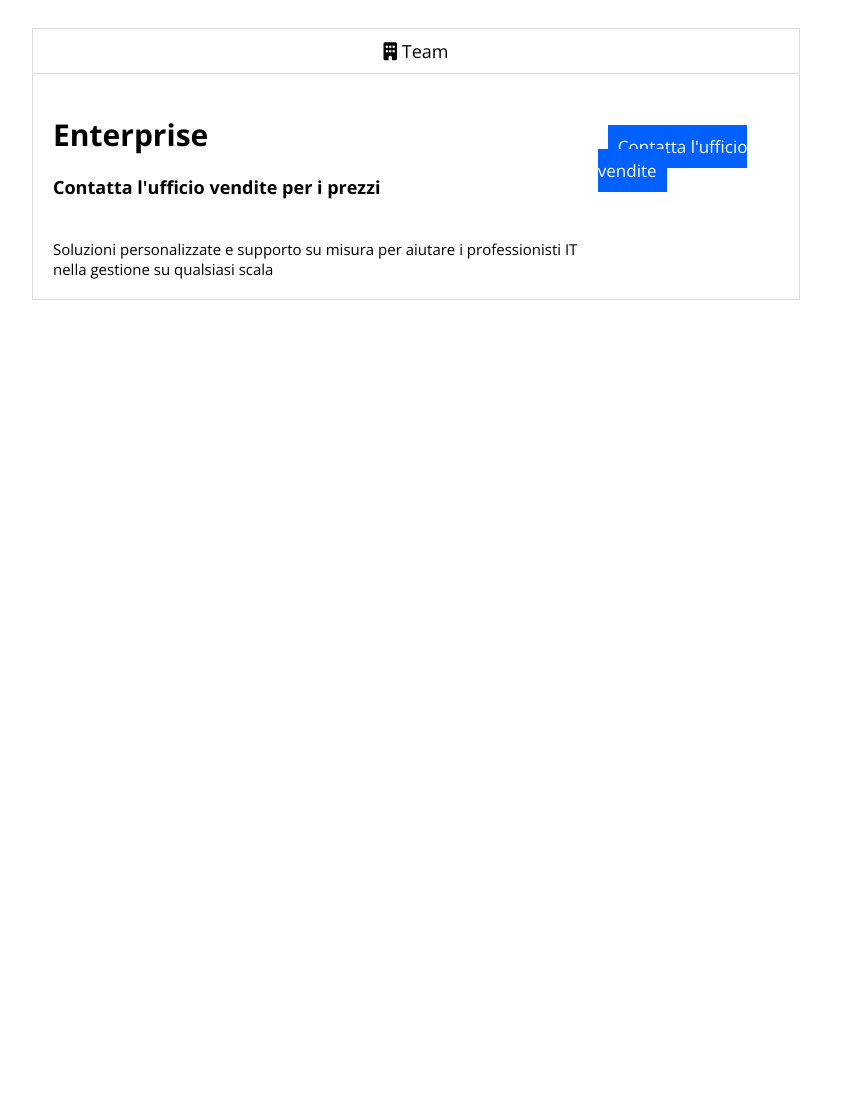
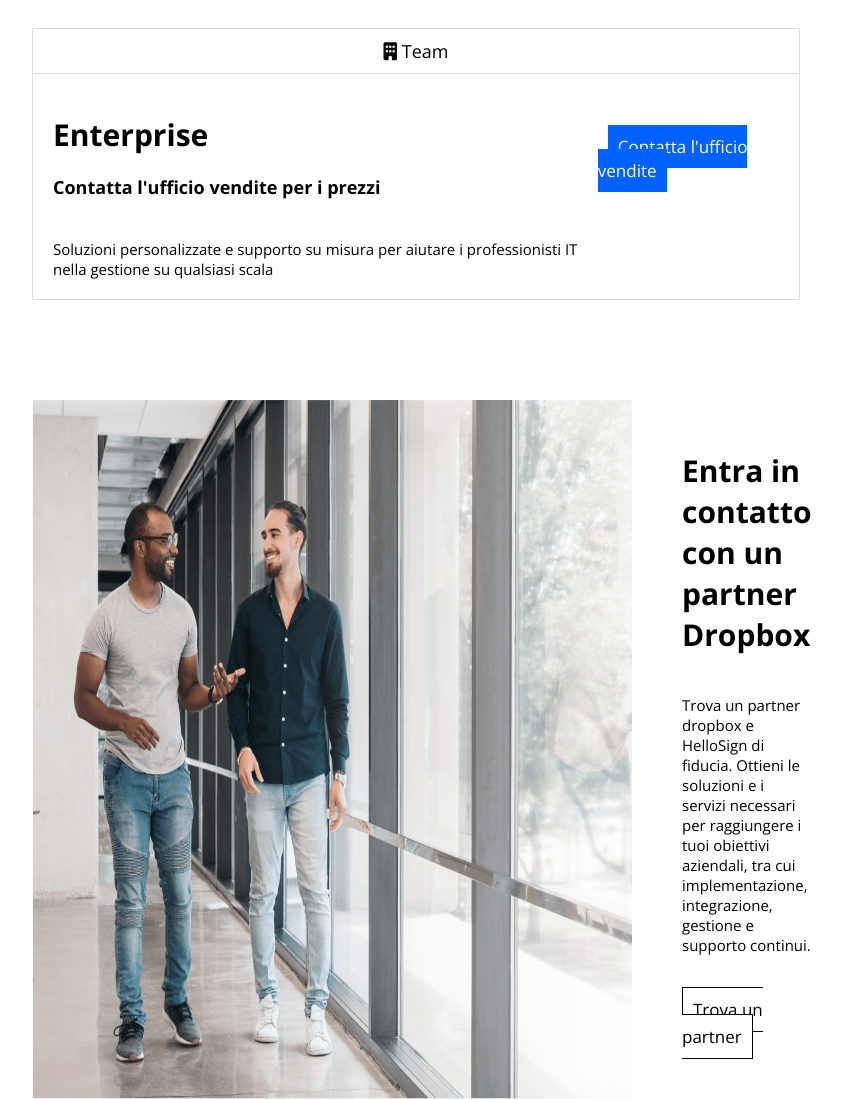
Before and after one commit to sergiobuzi/htmlcss-dropbox, a plain HTML site: page index.html in a window 1280 px wide. Shown: the part 2888-3987 px from the top of the page, without its empty margins (224-1066 px from the left). Before the commit the page ends 3188 px from the top, so only its background shows below. Drawn offline with nearby package versions, Linux system fonts and the light colour scheme.

Commit message:
adding partner block

```diff
--- a/index.html
+++ b/index.html
@@ -62,8 +62,8 @@
 
             <div id="checkbox">
 
-                <input type="radio" checked="checked" name="Fatturazione mensile"><span class="fatturazione">Fatturazione mensile</span>
-                <input type="radio" name="Fatturazione annuale"><span class="fatturazione">Fatturazione annuale</span>
+                <input type="radio" checked="checked" name="Fatturazione"><span class="fatturazione"> Fatturazione mensile</span>
+                <input type="radio" name="Fatturazione"><span class="fatturazione"> Fatturazione annuale</span>
 
             </div>
 
@@ -217,6 +217,23 @@
         </div>
 
 
+        <section id="partner">    <!--blocco con foto grande partner-->
+
+            <img src="img/partner.png" alt="partner" id="partner-pic">
+
+            <div id="didascalia">
+                <h3>Entra in contatto con un partner Dropbox</h3>
+                <p>Trova un partner dropbox e HelloSign di fiducia. Ottieni le soluzioni e  i servizi necessari per raggiungere i tuoi obiettivi aziendali, tra cui implementazione, integrazione, gestione e supporto continui.</p>
+                <div class="space"></div>
+                <a href="https://www.dropbox.com/it/" id="partner-button">Trova un partner</a>
+            </div>
+
+
+
+
+        </section>
+
+
 
     </main>
 
--- a/style.css
+++ b/style.css
@@ -229,3 +229,31 @@ p{
    margin-top: 40px;
    font-size:15px ;
 }
+
+/*blocco con foto grande partner*/
+
+#partner{
+    display: flex;
+    justify-content: center;
+    margin-top: 100px;
+}
+
+#partner-pic{
+    width: 600px;
+}
+
+#didascalia{
+    margin: 50px;
+    max-width: 350px;
+}
+
+#partner-button{
+    background-color: #ffffff;
+    color: rgb(0, 0, 0);
+    border: 1px black solid;
+    padding: 5px 15px;
+    text-decoration: none;
+    padding: 10px;
+    font-weight: 200;
+    font-size: 17px;
+}
```
